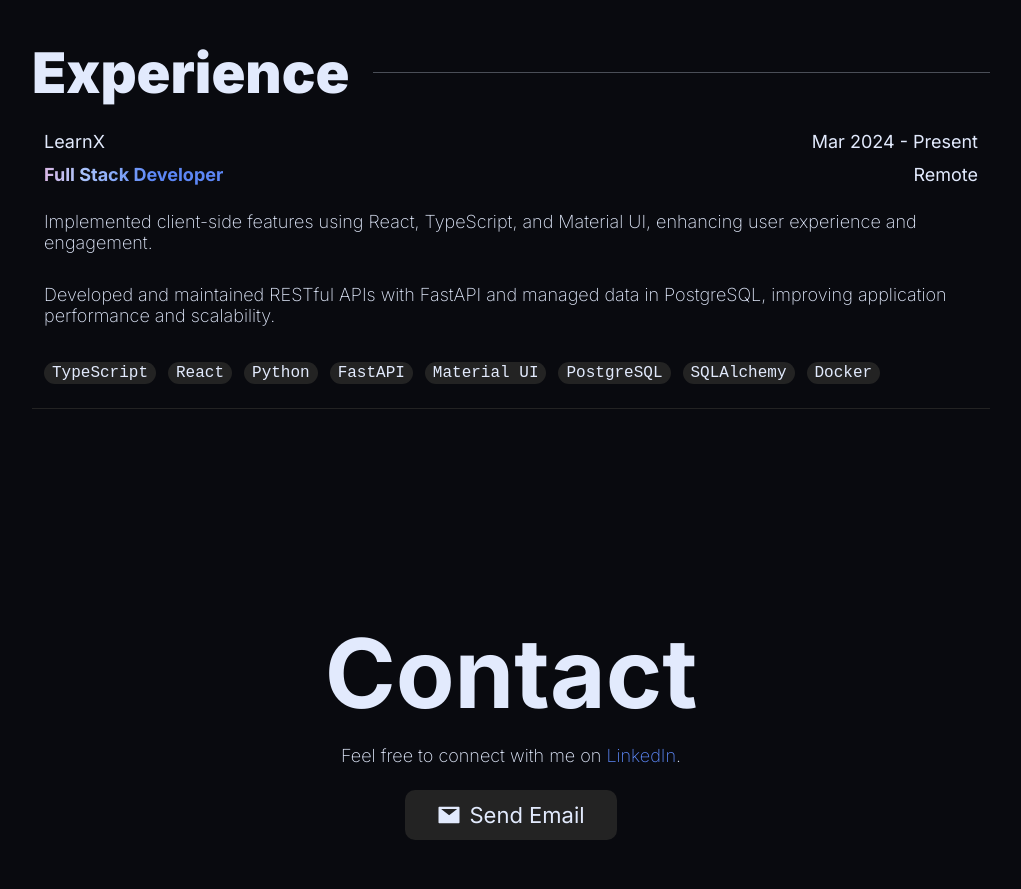
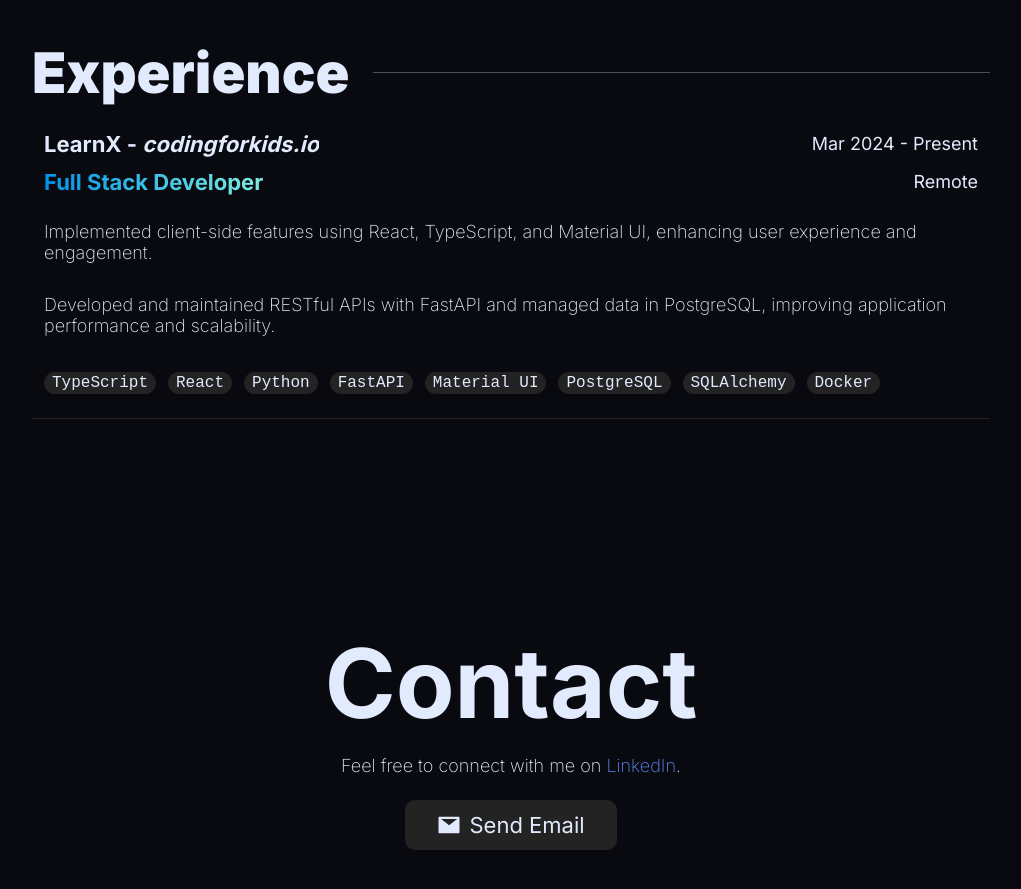
Before and after one commit to deanattias/deanattias.com, a Next.js app: page / in a window 1280 px wide. Shown: the part 2940-3829 px from the top of the page, without its empty margins (159-1180 px from the left). Built offline with nearby package versions, Linux system fonts and the light colour scheme.

Commit message:
fix styling bugs

```diff
--- a/app/components/experience/Experience.module.scss
+++ b/app/components/experience/Experience.module.scss
@@ -15,6 +15,9 @@
 .company {
   font-size: var(--text-md);
   font-weight: bold;
+  i:hover {
+    text-decoration: underline;
+  }
 }
 
 .period,
@@ -24,11 +27,11 @@
 
 .position {
   font-weight: bold;
+  font-size: var(--text-md);
   background-image: linear-gradient(
-    91.83deg,
-    oklch(0.8297 0.114 352) -20.26%,
-    oklch(0.82 0.082 266) 20.55%,
-    oklch(0.646 0.172 266) 60.81%
+    to right,
+    rgb(0, 147, 233) 0%,
+    rgb(126, 237, 224) 100%
   );
   background-clip: text;
   -webkit-background-clip: text;
@@ -42,7 +45,6 @@
   font-weight: 200;
 }
 
-
 .techStack {
   display: flex;
   flex-wrap: wrap;
--- a/app/components/experience/ExperienceItem.tsx
+++ b/app/components/experience/ExperienceItem.tsx
@@ -1,3 +1,4 @@
+import Link from 'next/link';
 import Reveal from '../utils/Reveal';
 import styles from './Experience.module.scss';
 
@@ -22,8 +23,14 @@ export default function ExperienceItem({
     <div className={styles.experience}>
       <div className={styles.heading}>
         <Reveal>
-          <span className={styles.comapny}>{comapny}</span>
+          <span className={styles.company}>
+            {comapny} -{' '}
+            <Link href="https://codingforkids.io">
+              <i>codingforkids.io</i>
+            </Link>
+          </span>
         </Reveal>
+
         <Reveal>
           <span className={styles.period}>{period}</span>
         </Reveal>
@@ -39,11 +46,11 @@ export default function ExperienceItem({
       </div>
       <div className={styles.description}>
         {description.map((line) => (
-          <Reveal>
-            <p className={styles.description} key={line}>
-              {line}
-            </p>
-          </Reveal>
+          <div key={line}>
+            <Reveal>
+              <p className={styles.description}>{line}</p>
+            </Reveal>
+          </div>
         ))}
       </div>
       <Reveal>
--- a/app/components/projects/ProjectModal.module.scss
+++ b/app/components/projects/ProjectModal.module.scss
@@ -87,7 +87,7 @@
     gap: 0.4rem;
 
     font-size: var(--text-xs);
-    color: var(--brand);
+    color: var(--background-opaque);
   }
 
   a:hover {
--- a/app/components/projects/ProjectModal.tsx
+++ b/app/components/projects/ProjectModal.tsx
@@ -71,10 +71,12 @@ export default function ProjectModal({
             <p className={styles.linksText}>Links</p>
             <div className={styles.links}>
               <Link target="_blank" rel="nofollow" href={sourceCode}>
-                <AiFillGithub /> Source Code
+                <AiFillGithub />
+                <span></span>
+                Source Code
               </Link>
               <Link target="_blank" rel="nofollow" href={projectLink}>
-                <BsFillRocketTakeoffFill /> Website
+                <BsFillRocketTakeoffFill /> <span></span>Website
               </Link>
             </div>
           </div>
```
